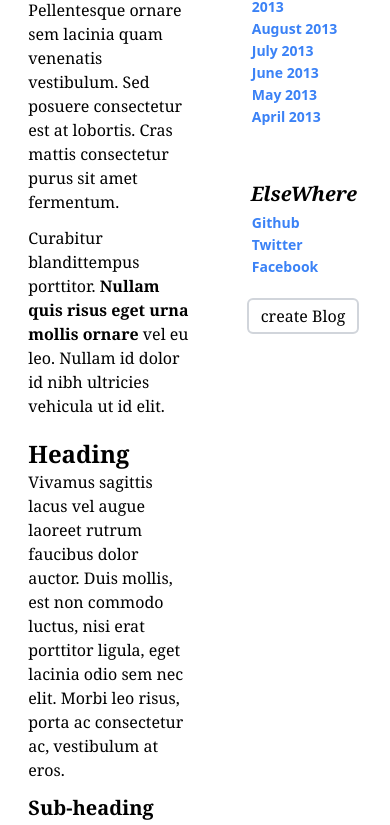
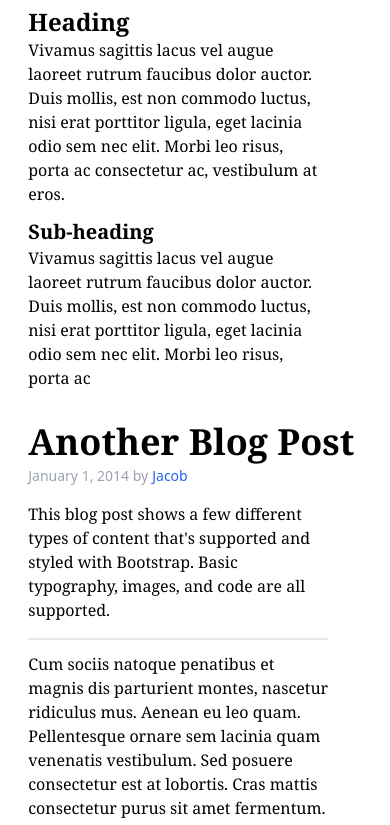
Before and after one commit to doari-rajesh/blog-app-1, a React (Create React App) app: page / in a window 390 px wide. Shown: the part 1448-2273 px from the top of the page. Built offline with nearby package versions, Linux system fonts and the light colour scheme.

Commit message:
added css

```diff
--- a/src/components/BlogPost/BlogsPostsContent.jsx
+++ b/src/components/BlogPost/BlogsPostsContent.jsx
@@ -8,8 +8,8 @@ const BlogsPostsContent = () => {
   const { blog } = useContext(AppContext);
 
   return (
-    <div className="mt-5 flex gap-x-1">
-      <div className="w-[70%] p-3">
+    <div className="mt-5 flex md:flex-row flex-col gap-x-1">
+      <div className="w-full md:w-[70%] p-3">
         <p className=" text-2xl italic pb-3 font-bold border-b-2 border-gray-200">
           From The Firehose
         </p>
--- a/src/components/BlogPostSideBar/BlogSideBar.jsx
+++ b/src/components/BlogPostSideBar/BlogSideBar.jsx
@@ -6,13 +6,13 @@ import { NavLink } from "react-router-dom";
 
 const BlogSideBar = () => {
   return (
-    <div className="w-[40%] md:w-[30%] ml-2  mb-5 md:mb-0">
+    <div className="w-[100%] md:w-[30%] ml-2  mb-5 md:mb-0">
       <About />
       {SideBarLinks.map((data, index) => (
         <BlogSideBarLinks key={index} content={data} />
       ))}
       <NavLink to={"/blog-form"}>
-        <button className="ml-4 md:ml-5 md:mt-8 px-3 md:px-5 py-1 md:py-2 border-2 text-black border-gray-300 rounded-md  hover:bg-gray-400 hover:text-white transition duration-300 ease-in-out">
+        <button className="ml-4 mb-1 md:ml-5 md:mt-8 px-3 md:px-5 py-1 md:py-2 border-2 text-black border-gray-300 rounded-md  hover:bg-gray-400 hover:text-white transition duration-300 ease-in-out">
           create Blog
         </button>
       </NavLink>
```
